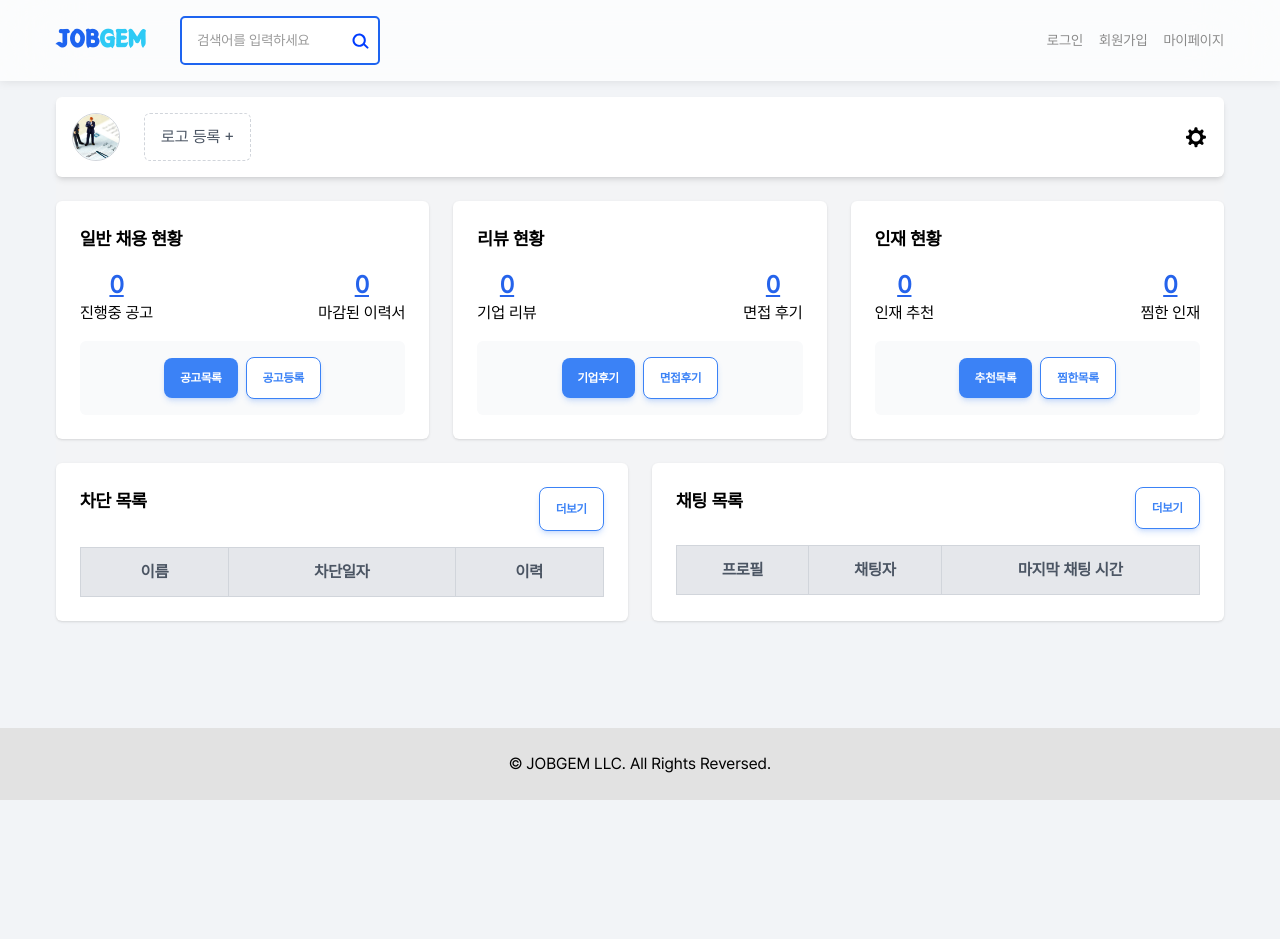
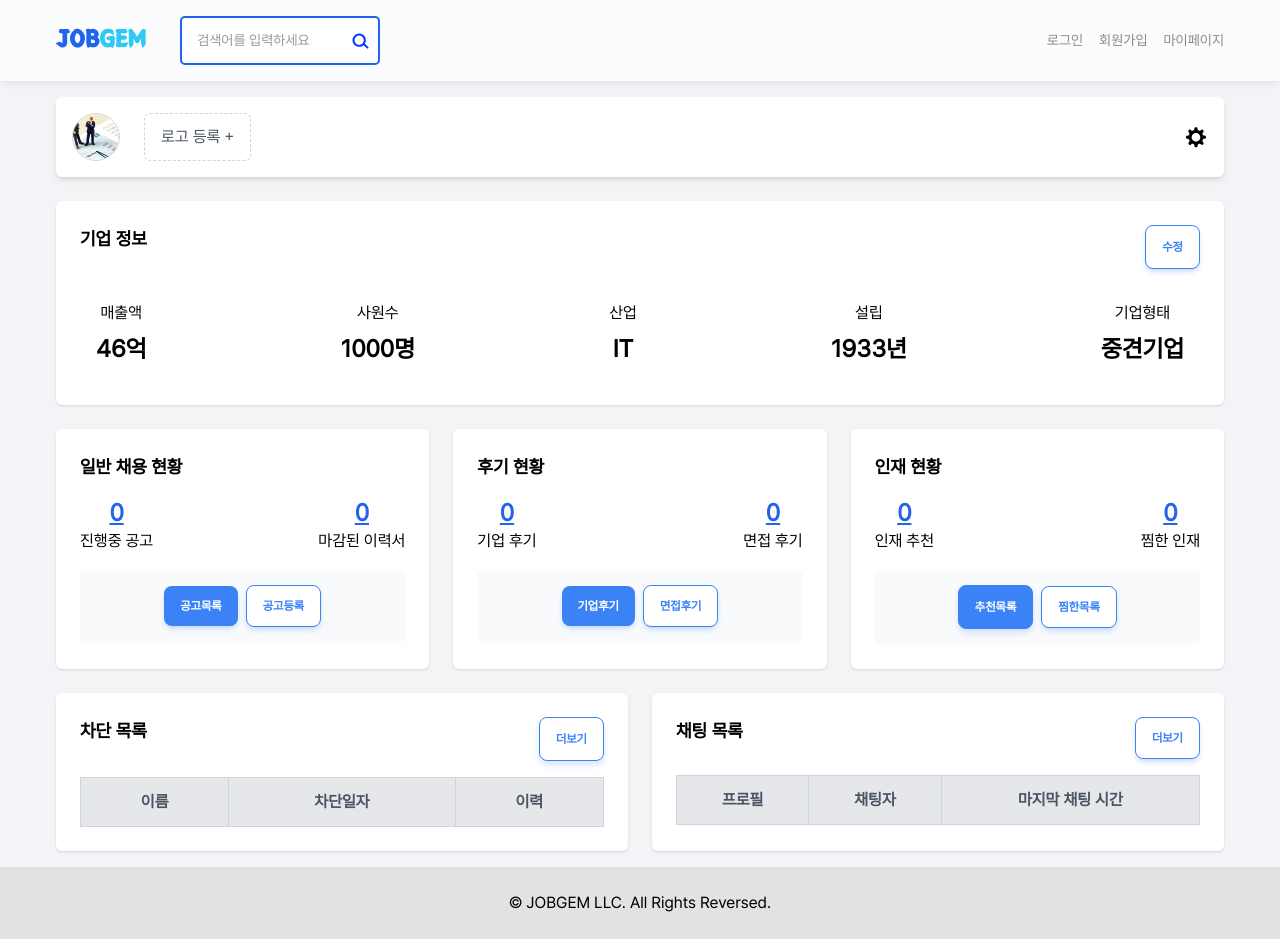
Before and after one commit to wjddl5/jobgem_FE, a Next.js app: page /company in a window 1280 px wide. Before the commit the page ends 800 px from the top, so only its background shows below. Built offline with nearby package versions, Linux system fonts and the light colour scheme.

Commit message:
Feat : 기업-차단목록

```diff
--- /dev/null
+++ b/src/app/company/black/page.js
@@ -0,0 +1,27 @@
+import React from 'react';
+import Button from "@/components/button/Button";
+import Table from "@/components/table/Table";
+
+function Page() {
+    return (
+        <div className="p-8">
+            <div className="bg-white shadow-md rounded-lg overflow-hidden">
+                <div className="p-4">
+                    <div className="flex justify-between items-center mb-4">
+                        <h1 className="text-2xl font-semibold mb-6">차단내역</h1>
+                        <Button text='차단해제' />
+                    </div>
+                    <Table headers={['선택', '이름', '나이', '최종학력', '최종 상태', '희망 변경', '차단 상태']} list={[{}, {}, {}, {}, {}, {}]} />
+                    <div className="mt-4 text-gray-600 text-sm">
+                        <p>• 차단된 인재는 귀사에서 진행하는 모든 채용공고에 지원하더라도 지원자 목록에 표시되지 않습니다.</p>
+                        <p>• 차단해제는 해당 지원자에게 통보되지 않습니다.</p>
+                        <p>• 차단에 시, 지원자 관리에서 정상적으로 확인할 수 있습니다.</p>
+                        <p>• 프로필 지원자는 최종 학력, 최종경력 연봉까지 노출되지 않습니다.</p>
+                    </div>
+                </div>
+            </div>
+        </div>
+    );
+}
+
+export default Page;
--- a/src/app/company/page.js
+++ b/src/app/company/page.js
@@ -6,6 +6,7 @@ import {DiAptana} from "react-icons/di";
 import IconButton from "@/components/button/IconButton";
 import Image from "next/image";
 import Table from "@/components/table/Table";
+import Link from "next/link";
 
 function Page() {
     return (
@@ -22,6 +23,36 @@ function Page() {
                     </div>
                     <div className="hover:rotate-90 transition duration-200 ease-in-out">
                         <IconButton><DiAptana/></IconButton>
+                    </div>
+                </div>
+                <div className="grid grid-cols-1 md:grid-cols-1 gap-6 mt-6">
+                    <div className="bg-white p-6 rounded-md shadow">
+                        <div className='mb-4 flex justify-between'>
+                            <h2 className="text-lg font-bold mb-4">기업 정보</h2>
+                            <Button text={'수정'}/>
+                        </div>
+                        <div className='flex justify-between'>
+                            <div className="text-center p-4">
+                                <p className="mb-2">매출액</p>
+                                <p className="text-2xl font-bold">46억</p>
+                            </div>
+                            <div className="text-center p-4">
+                                <p className="mb-2">사원수</p>
+                                <p className="text-2xl font-bold">1000명</p>
+                            </div>
+                            <div className="text-center p-4">
+                                <p className="mb-2">산업</p>
+                                <p className="text-2xl font-bold">IT</p>
+                            </div>
+                            <div className="text-center p-4">
+                                <p className="mb-2">설립</p>
+                                <p className="text-2xl font-bold">1933년</p>
+                            </div>
+                            <div className="text-center p-4">
+                                <p className="mb-2">기업형태</p>
+                                <p className="text-2xl font-bold">중견기업</p>
+                            </div>
+                        </div>
                     </div>
                 </div>
                 <div className="grid grid-cols-1 md:grid-cols-3 gap-6 mt-6">
@@ -44,11 +75,11 @@ function Page() {
                     </div>
 
                     <div className="bg-white p-6 rounded-md shadow">
-                        <h2 className="text-lg font-bold mb-4">리뷰 현황</h2>
+                        <h2 className="text-lg font-bold mb-4">후기 현황</h2>
                         <div className="flex justify-between mb-4">
                             <div>
                                 <p className="text-2xl font-bold text-blue-600 underline text-center">0</p>
-                                <p>기업 리뷰</p>
+                                <p>기업 후기</p>
                             </div>
                             <div>
                                 <p className="text-2xl font-bold text-blue-600 underline text-center">0</p>
@@ -73,7 +104,7 @@ function Page() {
                             </div>
                         </div>
                         <div className="bg-gray-50 p-4 rounded-md flex items-center justify-center gap-2">
-                            <Button text={'추천목록'} type={'submit'}/>
+                            <Link href='/company/talent/recommend' className='btn submit'>추천목록</Link>
                             <Button text={'찜한목록'}/>
                         </div>
                     </div>
@@ -82,7 +113,7 @@ function Page() {
                     <div className="bg-white p-6 rounded-md shadow">
                         <div className='mb-4 flex justify-between'>
                             <h2 className="text-lg font-bold mb-4">차단 목록</h2>
-                            <Button text={'더보기'}/>
+                            <Link href='/company/black' className='btn'>더보기</Link>
                         </div>
                         <Table list={[{}]} headers={['이름', '차단일자', '이력']}/>
                     </div>
@@ -90,7 +121,7 @@ function Page() {
                     <div className="bg-white p-6 rounded-md shadow">
                         <div className='mb-4 flex justify-between'>
                             <h2 className="text-lg font-bold">채팅 목록</h2>
-                            <Button text={'더보기'} />
+                            <Button text={'더보기'}/>
                         </div>
                         <Table list={[{}]} headers={['프로필', '채팅자', '마지막 채팅 시간']}/>
                     </div>
--- a/src/app/globals.css
+++ b/src/app/globals.css
@@ -24,3 +24,42 @@ main {
     margin:auto;
     box-sizing: border-box;
 }
+.btn {
+    flex-shrink: 0;
+    border-radius: 0.5rem;
+    padding: 0.75rem 1rem;
+    font-size: 0.75rem;
+    font-weight: bold;
+    text-transform: uppercase;
+    transition: all 0.2s ease-in-out;
+    border: 1px solid #3b82f6;
+    background-color: white;
+    color: #3b82f6;
+    box-shadow: 0 4px 6px rgba(59, 130, 246, 0.2);
+}
+.btn:hover {
+    box-shadow: 0 4px 6px rgba(59, 130, 246, 0.4);
+}
+.btn:focus {
+    opacity: 0.85;
+    box-shadow: none;
+}
+.btn:active {
+    opacity: 0.85;
+    box-shadow: none;
+}
+.btn:disabled {
+    pointer-events: none;
+    opacity: 0.5;
+    box-shadow: none;
+}
+
+.btn.submit {
+    background-color: #3b82f6;
+    color: white;
+    box-shadow: 0 4px 6px rgba(59, 130, 246, 0.2);
+}
+
+.btn.submit:hover {
+    box-shadow: 0 4px 6px rgba(59, 130, 246, 0.4);
+}
--- a/src/app/layout.js
+++ b/src/app/layout.js
@@ -2,7 +2,6 @@ import './globals.css';
 import Header from '@/components/common/header/Header';
 import Footer from '@/components/common/footer/Footer';
 import { config } from '@fortawesome/fontawesome-svg-core';
-import '@fortawesome/fontawesome-svg-core/styles.css';
 config.autoAddCss = false;
 
 export const metadata = {
--- a/src/app/page.js
+++ b/src/app/page.js
@@ -3,7 +3,9 @@ import Input from "@/components/form/Input";
 import Textarea from "@/components/form/Textarea";
 import FormLayout from "@/components/form/FormLayout";
 import SideMenu from "@/components/sidemenu/SideMenu";
+import CardLayout from "@/components/card/CardLayout";
 
 export default function Home() {
-	return <main className={styles.main}></main>;
+	return <>
+	</>;
 }
--- a/src/components/button/Button.js
+++ b/src/components/button/Button.js
@@ -1,6 +1,6 @@
 import React from 'react';
 
-const baseButtonClasses = "middle center flex-shrink-0 rounded-lg py-3 px-4 text-xs font-bold uppercase shadow-md transition-all hover:shadow-lg focus:opacity-[0.85] focus:shadow-none active:opacity-[0.85] active:shadow-none disabled:pointer-events-none disabled:opacity-50 disabled:shadow-none";
+const baseButtonClasses = "flex-shrink-0 rounded-lg py-3 px-4 text-xs font-bold uppercase shadow-md transition-all hover:shadow-lg focus:opacity-[0.85] focus:shadow-none active:opacity-[0.85] active:shadow-none disabled:pointer-events-none disabled:opacity-50 disabled:shadow-none";
 
 const Button = ({ text, type }) => {
     const buttonClasses = type === 'submit'
--- a/src/components/table/TableRow.js
+++ b/src/components/table/TableRow.js
@@ -1,4 +1,4 @@
-import React, {useState} from 'react'
+import React from 'react'
 
 export default function TableRow({item}) {
     const values= Object.values(item);
```
Also changed, not shown: src/components/card/Card.js (+8 -8 lines).
